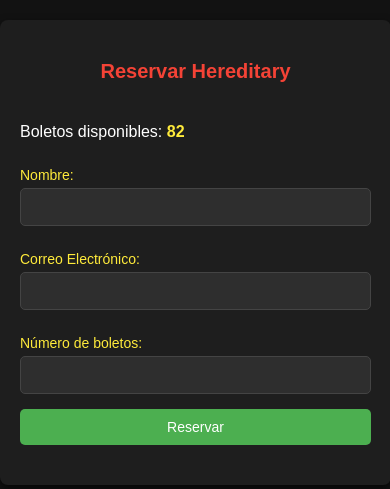
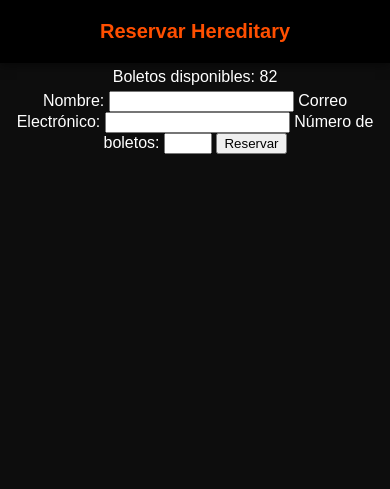
Before and after one commit to EduardoRB835/cineterror, a Flask app: page /reservar/Hereditary in a window 390 px wide. Shown: the top 489 px of the page. Run offline with Flask 3, Linux system fonts and the light colour scheme.

Commit message:
Descripción de los cambios realizados en index y css

```diff
--- a/static/styles.css
+++ b/static/styles.css
@@ -1,20 +1,22 @@
 /* Estilos generales para pantallas grandes */
 body {
     font-family: 'Arial', sans-serif;
-    background-color: #121212;
+    background-color: #0d0d0d; /* Fondo oscuro como Cinépolis */
     color: #fff;
     text-align: center;
-    margin: 0; /* Quitar margen por defecto */
+    margin: 0;
 }
 
 header {
-    background-color: #1e1e1e;
+    background-color: #000; /* Encabezado negro */
     padding: 20px 0;
+    box-shadow: 0 2px 10px rgba(0, 0, 0, 0.5); /* Sombra suave */
 }
 
 h1 {
-    color: #f44336;
+    color: #ff4f00; /* Color similar al logo de Cinépolis */
     margin: 0;
+    font-size: 28px; /* Tamaño de fuente más grande */
 }
 
 .cartelera {
@@ -25,113 +27,62 @@
 }
 
 .pelicula {
-    background: #1e1e1e; /* Fondo más oscuro para las tarjetas de películas */
-    border: 1px solid #444; /* Borde más suave */
+    background: #1a1a1a; /* Fondo más oscuro para las tarjetas de películas */
+    border: 1px solid #333; /* Borde oscuro */
     border-radius: 8px;
     margin: 15px;
     padding: 20px;
-    width: 240px; /* Aumentar el ancho para más espacio */
-    box-shadow: 0 4px 10px rgba(0, 0, 0, 0.7);
-    transition: transform 0.2s, box-shadow 0.2s; /* Añadir efecto al pasar el mouse */
+    width: 240px; /* Mantener ancho */
+    box-shadow: 0 4px 20px rgba(0, 0, 0, 0.7); /* Sombra más pronunciada */
+    transition: transform 0.2s, box-shadow 0.2s;
 }
 
 .pelicula:hover {
-    transform: scale(1.05); /* Aumentar el tamaño al pasar el mouse */
-    box-shadow: 0 6px 15px rgba(0, 0, 0, 0.9); /* Aumentar la sombra */
+    transform: scale(1.05); /* Aumentar tamaño al pasar el mouse */
+    box-shadow: 0 6px 25px rgba(0, 0, 0, 0.9);
 }
 
 .pelicula img {
     max-width: 100%;
     border-radius: 8px;
+    margin-bottom: 10px; /* Espacio entre la imagen y el título */
 }
 
 h2 {
     color: #ffeb3b; /* Color amarillo para el título */
     margin: 10px 0;
+    font-size: 20px; /* Tamaño de fuente del título */
+}
+
+p {
+    margin: 5px 0; /* Espaciado uniforme para párrafos */
 }
 
 a.reservar-btn {
     display: inline-block;
-    background-color: #4caf50; /* Verde para el botón */
+    background-color: #ff4f00; /* Color del botón similar al logo */
     color: #fff;
     text-decoration: none;
     padding: 10px 15px;
     border-radius: 5px;
     margin-top: 10px;
-    transition: background-color 0.3s; /* Transición suave al cambiar de color */
+    transition: background-color 0.3s;
 }
 
 a.reservar-btn:hover {
-    background-color: #388e3c; /* Color más oscuro al pasar el mouse */
-}
-
-.container {
-    width: 90%;
-    max-width: 600px; /* Limitar el ancho del contenedor */
-    margin: 20px auto;
-    padding: 20px;
-    background-color: #1e1e1e; /* Fondo oscuro */
-    border-radius: 8px;
-    box-shadow: 0 4px 10px rgba(0, 0, 0, 0.7);
-}
-
-.content {
-    margin: 20px 0;
-    text-align: left; /* Alinear texto a la izquierda */
-}
-
-.available {
-    font-weight: bold;
-    color: #ffeb3b; /* Color amarillo para disponibilidad */
-}
-
-.reservation-form {
-    display: flex;
-    flex-direction: column;
-}
-
-label {
-    margin: 10px 0 5px;
-    color: #ffeb3b; /* Color amarillo para las etiquetas */
-}
-
-input[type="text"],
-input[type="email"],
-input[type="number"] {
-    padding: 10px;
-    border: 1px solid #444; /* Borde más suave */
-    border-radius: 5px;
-    margin-bottom: 15px;
-    font-size: 16px;
-    background-color: #2e2e2e; /* Fondo oscuro para los campos */
-    color: #fff; /* Texto blanco */
-}
-
-.submit-btn {
-    background-color: #4caf50; /* Verde para el botón */
-    color: #fff;
-    padding: 10px;
-    border: none;
-    border-radius: 5px;
-    cursor: pointer;
-    font-size: 16px;
-    transition: background-color 0.3s;
-}
-
-.submit-btn:hover {
-    background-color: #388e3c; /* Color más oscuro al pasar el mouse */
+    background-color: #d74500; /* Color más oscuro al pasar el mouse */
 }
 
 /* Media Queries para dispositivos más pequeños */
 @media (max-width: 768px) {
     .cartelera {
-        flex-direction: column; /* Cambiar a columna en pantallas pequeñas */
-        align-items: center; /* Centrar elementos */
+        flex-direction: column;
+        align-items: center;
     }
 
     .pelicula {
         width: 90%; /* Ancho del 90% en pantallas pequeñas */
-        margin: 10px 0; /* Margen ajustado */
+        margin: 10px 0;
     }
 
     h1 {
@@ -139,31 +90,17 @@
     }
 
     a.reservar-btn {
-        width: 100%; /* Botón ocupa todo el ancho */
-        padding: 15px; /* Más espacio en el botón */
+        width: 100%;
+        padding: 15px;
     }
 }
 
 @media (max-width: 480px) {
     h1 {
-        font-size: 20px; /* Tamaño de fuente aún más pequeño para el título */
+        font-size: 20px; /* Tamaño de fuente más pequeño para el título */
     }
 
     .pelicula {
-        padding: 15px; /* Menos padding en pantallas más pequeñas */
-    }
-
-    label {
-        font-size: 14px; /* Tamaño de fuente más pequeño para etiquetas */
-    }
-
-    input[type="text"],
-    input[type="email"],
-    input[type="number"] {
-        font-size: 14px; /* Tamaño de fuente más pequeño para inputs */
-    }
-
-    .submit-btn {
-        font-size: 14px; /* Tamaño de fuente más pequeño para el botón */
+        padding: 15px;
     }
 }
--- a/templates/index.html
+++ b/templates/index.html
@@ -16,7 +16,8 @@
             <img src="{{ url_for('static', filename=info['imagen']) }}" alt="{{ pelicula }}">
             <h2>{{ pelicula }}</h2>
             <p><strong>Hora:</strong> {{ info['hora'] }}</p>
-            <p><strong>Boletos disponibles:</strong> {{ info['disponible'] }}</p>
+            <p><strong>Sala:</strong> SALA P</p> <!-- Agregado aquí -->
+            <p><strong>Boletos disponibles:</strong> <span class="available">{{ info['disponible'] }}</span></p>
             <a href="{{ url_for('reservar', pelicula=pelicula) }}" class="reservar-btn">Reservar</a>
         </div>
         {% endfor %}
```
